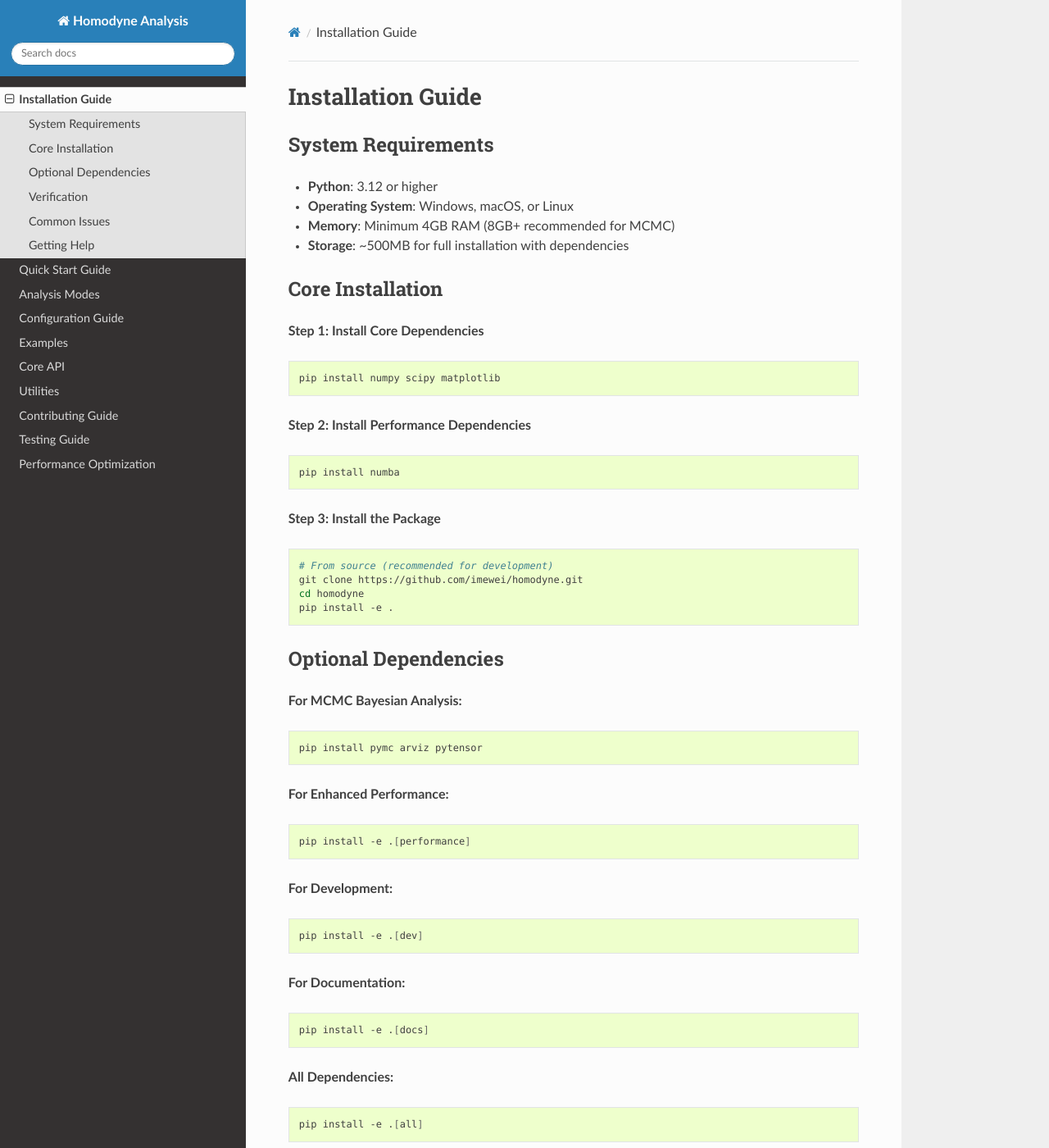
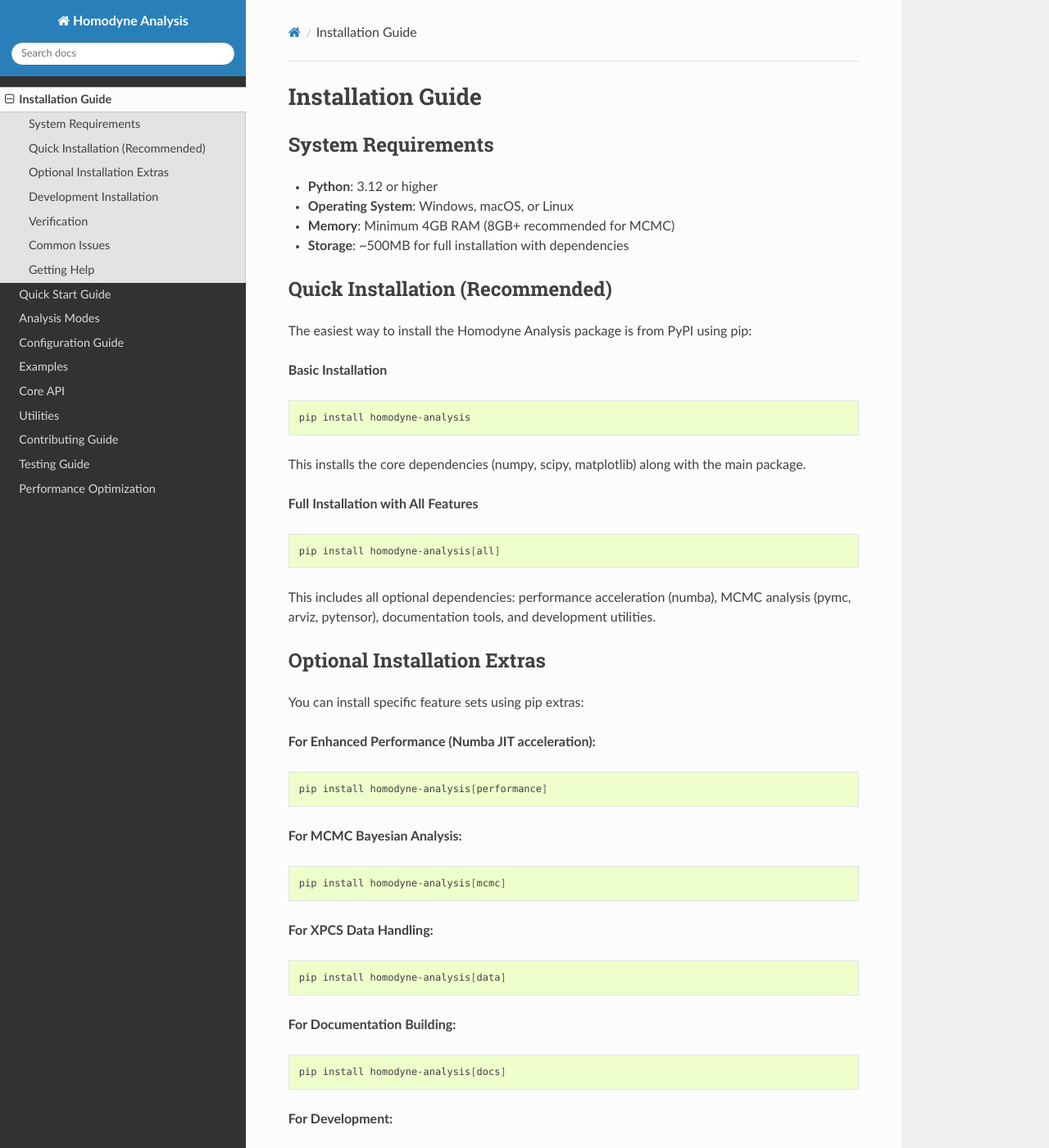
Before and after one commit to imewei/homodyne-analysis, a Sphinx documentation site: the page built from docs/user-guide/installation.rst, in a window 1280 px wide and 1400 px high. Shown: the whole window at 82% size. Built offline with Sphinx 7.4.7 and the Read the Docs theme 3.1.0, drawn with Linux system fonts in a browser that asks for light colours; pages that are not in the unit, such as notebooks, are missing from menus; some of the changed text lies outside the part shown.

Commit message:
update documentation

```diff
--- a/docs/user-guide/installation.rst
+++ b/docs/user-guide/installation.rst
@@ -9,62 +9,89 @@ System Requirements
 - **Memory**: Minimum 4GB RAM (8GB+ recommended for MCMC)
 - **Storage**: ~500MB for full installation with dependencies
 
-Core Installation
-------------------
+Quick Installation (Recommended)
+--------------------------------
 
-**Step 1: Install Core Dependencies**
+The easiest way to install the Homodyne Analysis package is from PyPI using pip:
+
+**Basic Installation**
 
 .. code-block:: bash
 
-   pip install numpy scipy matplotlib
+   pip install homodyne-analysis
 
-**Step 2: Install Performance Dependencies**
+This installs the core dependencies (numpy, scipy, matplotlib) along with the main package.
+
+**Full Installation with All Features**
 
 .. code-block:: bash
 
-   pip install numba
+   pip install homodyne-analysis[all]
 
-**Step 3: Install the Package**
+This includes all optional dependencies: performance acceleration (numba), MCMC analysis (pymc, arviz, pytensor), documentation tools, and development utilities.
+
+Optional Installation Extras
+-----------------------------
+
+You can install specific feature sets using pip extras:
+
+**For Enhanced Performance (Numba JIT acceleration):**
 
 .. code-block:: bash
 
-   # From source (recommended for development)
-   git clone https://github.com/imewei/homodyne.git
-   cd homodyne
-   pip install -e .
-
-Optional Dependencies
----------------------
+   pip install homodyne-analysis[performance]
 
 **For MCMC Bayesian Analysis:**
 
 .. code-block:: bash
 
-   pip install pymc arviz pytensor
+   pip install homodyne-analysis[mcmc]
 
-**For Enhanced Performance:**
+**For XPCS Data Handling:**
 
 .. code-block:: bash
 
-   pip install -e .[performance]
+   pip install homodyne-analysis[data]
+
+**For Documentation Building:**
+
+.. code-block:: bash
+
+   pip install homodyne-analysis[docs]
 
 **For Development:**
 
 .. code-block:: bash
 
-   pip install -e .[dev]
-
-**For Documentation:**
-
-.. code-block:: bash
-
-   pip install -e .[docs]
+   pip install homodyne-analysis[dev]
 
 **All Dependencies:**
 
 .. code-block:: bash
 
+   pip install homodyne-analysis[all]
+
+Development Installation
+------------------------
+
+For development, contributing, or accessing the latest unreleased features:
+
+**Step 1: Clone the Repository**
+
+.. code-block:: bash
+
+   git clone https://github.com/imewei/homodyne.git
+   cd homodyne
+
+**Step 2: Install in Development Mode**
+
+.. code-block:: bash
+
+   # Install with all development dependencies
    pip install -e .[all]
+
+   # Or install minimal development setup
+   pip install -e .[dev]
 
 Verification
 ------------
@@ -86,30 +113,43 @@ Common Issues
 
 **Import Errors:**
 
-If you encounter import errors, ensure all dependencies are installed:
+If you encounter import errors, try reinstalling the package:
 
 .. code-block:: bash
 
-   pip install --upgrade numpy scipy matplotlib numba
+   pip install --upgrade homodyne-analysis
+
+   # Or with all dependencies
+   pip install --upgrade homodyne-analysis[all]
 
 **MCMC Issues:**
 
-For MCMC functionality, ensure PyMC is properly installed:
+For MCMC functionality, ensure the mcmc extras are installed:
 
 .. code-block:: bash
 
-   pip install pymc arviz pytensor
+   pip install homodyne-analysis[mcmc]
 
    # Test MCMC availability
    python -c "import pymc; print('PyMC available')"
 
 **Performance Issues:**
 
-For optimal performance, ensure Numba is working:
+For optimal performance, install the performance extras:
 
 .. code-block:: bash
 
+   pip install homodyne-analysis[performance]
    python -c "import numba; print(f'Numba version: {numba.__version__}')"
+
+**Package Not Found:**
+
+If pip cannot find the package, ensure you're using the correct name:
+
+.. code-block:: bash
+
+   pip install homodyne-analysis  # Correct package name
+   # NOT: pip install homodyne    # This won't work
 
 Getting Help
 ------------
```
